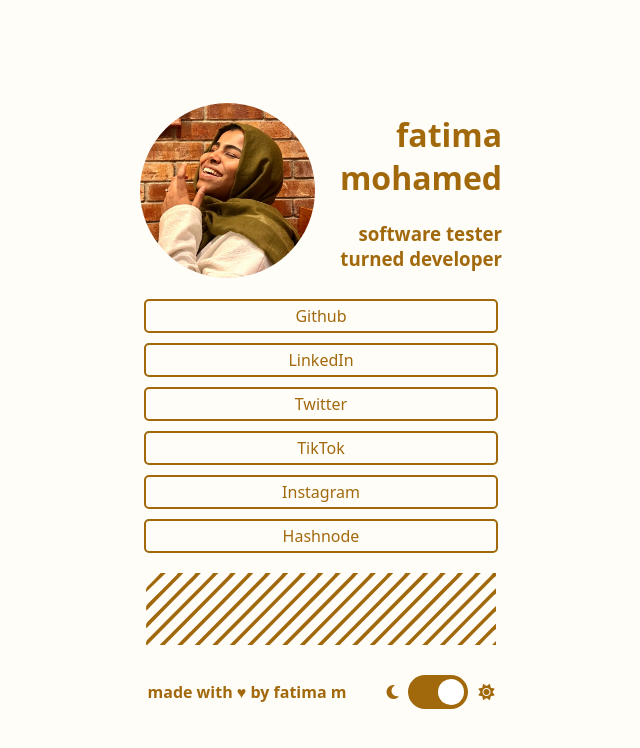
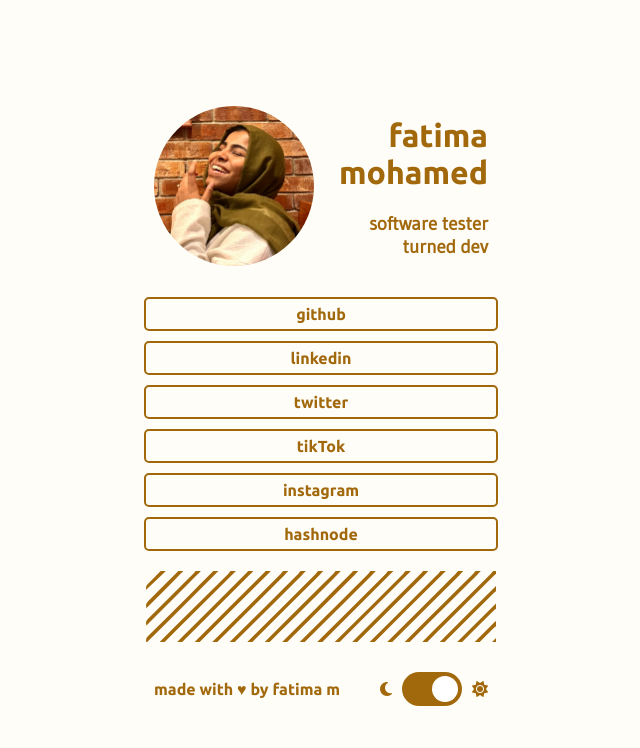
Before and after one commit to adropofilm/linktree, a plain HTML site: page index.html in a window 1280 px wide. Shown: the whole page, without its empty margins (319-959 px from the left). Drawn offline with Linux system fonts and the light colour scheme.

Commit message:
add styled fonts & standardize casing

```diff
--- a/index.html
+++ b/index.html
@@ -7,6 +7,9 @@
         <meta name="author" content="Fatima Mohamed">
         <meta name="viewport" content="width=device-width, initial-scale=1.0">
         <link rel="stylesheet" href="styles.css">
+        <link rel="preconnect" href="https://fonts.googleapis.com">
+        <link rel="preconnect" href="https://fonts.gstatic.com" crossorigin>
+        <link href="https://fonts.googleapis.com/css2?family=Gudea&family=Ubuntu:wght@700&display=swap" rel="stylesheet">
         <script src="index.js"></script>
         <script src="https://kit.fontawesome.com/94032701a9.js" crossorigin="anonymous"></script>
     </head>
@@ -15,21 +18,21 @@
           <div id="face-name-card">
             <img src="profile_pic.jpg" alt="Picture of Fatima Smiling" id="profile-pic" />
             <div>
-              <h1>fatima <br> mohamed</h1>
-              <h3>software tester <br> turned developer</h3>
+              <h1 class="ubuntu">fatima <br> mohamed</h1>
+              <h3 class="gudea">software tester <br> turned dev</h3>
             </div>
           </div>
           <div id="links_container">
-            <a href="https://github.com/adropofilm" class="light-mode-a">Github</a>
-            <a href="https://www.linkedin.com/in/fatimamo/" class="light-mode-a">LinkedIn</a>
-            <a href="https://twitter.com/fatumtiii" class="light-mode-a">Twitter</a>
-            <a href="https://www.tiktok.com/@fatumtiii" class="light-mode-a">TikTok</a>
-            <a href="https://www.instagram.com/fatumtiii/" class="light-mode-a">Instagram</a>
-            <a href="https://www.fatimamo.com/" class="light-mode-a">Hashnode</a>
+            <a href="https://github.com/adropofilm" class="light-mode-a ubuntu">github</a>
+            <a href="https://www.linkedin.com/in/fatimamo/" class="light-mode-a ubuntu">linkedin</a>
+            <a href="https://twitter.com/fatumtiii" class="light-mode-a ubuntu">twitter</a>
+            <a href="https://www.tiktok.com/@fatumtiii" class="light-mode-a ubuntu">tikTok</a>
+            <a href="https://www.instagram.com/fatumtiii/" class="light-mode-a ubuntu">instagram</a>
+            <a href="https://www.fatimamo.com/" class="light-mode-a ubuntu">hashnode</a>
           </div>
           <img src="divider_light.svg" alt="divider with diagonal lines" id="divider-pic">
           <div id="footer-container">
-            <h4>made with ♥ by fatima m</h4>
+            <h4 class="ubuntu">made with ♥ by fatima m</h4>
             <div id="mode-container">
               <i class="fa-solid fa-moon"></i>
               <label id="switch">
--- a/styles.css
+++ b/styles.css
@@ -21,7 +21,7 @@
 
 #links_container {
     margin-bottom: 10px;
-    margin-top: 10px;
+    margin-top: 20px;
     width: 100%;
 }
 
@@ -30,8 +30,16 @@
     margin-left: 25px;
 }
 
+.ubuntu {
+    font-family: 'Ubuntu', sans-serif;
+}
+
 h1, h3 {
     text-align: right;
+}
+
+.gudea {
+  font-family: 'Gudea', sans-serif;
 }
 
 a {
@@ -44,6 +52,7 @@
     display: flex;
     flex-direction: column;
     justify-content: center;
+    font-weight: bold;
 }
 
 a:hover {
@@ -53,8 +62,8 @@
 }
 
 #profile-pic {
-    width: 175px;
-    height: 175px;
+    width: 160px;
+    height: 160px;
     border-radius: 50%;
 }
 
```
